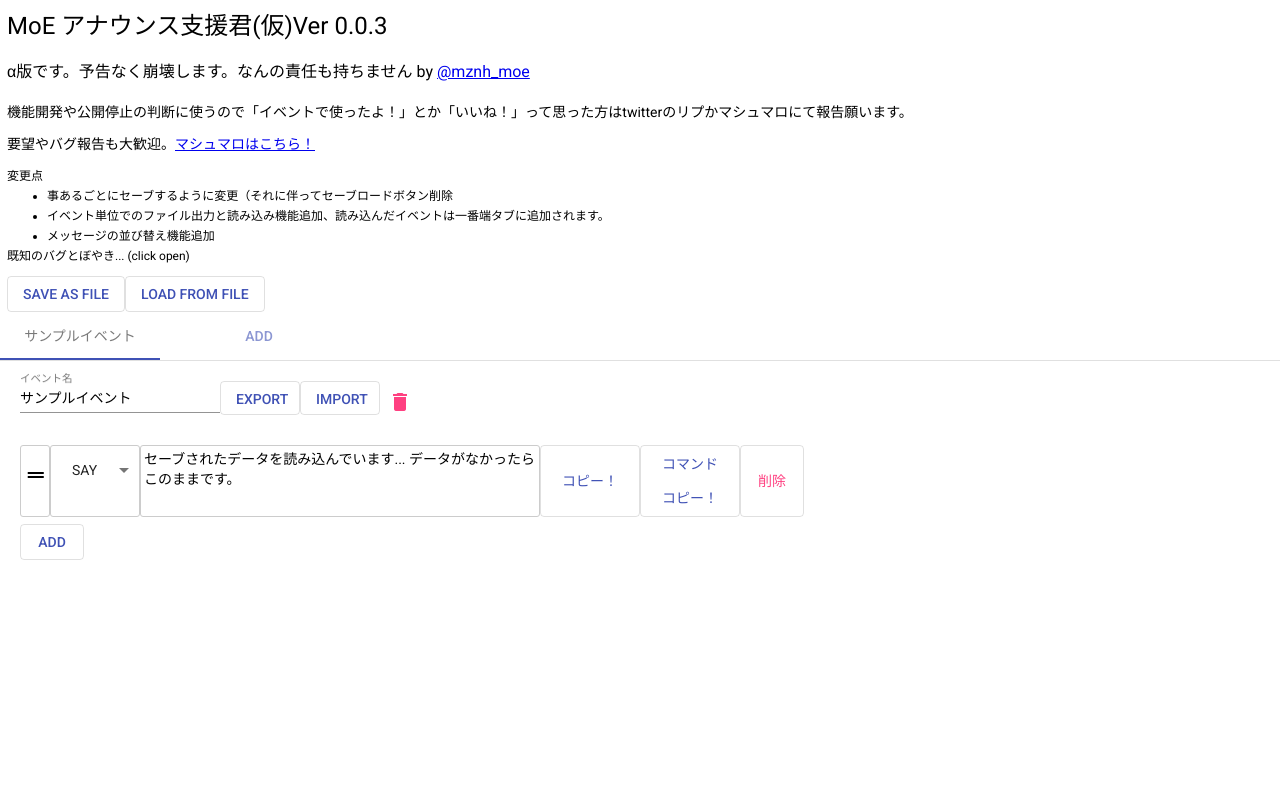
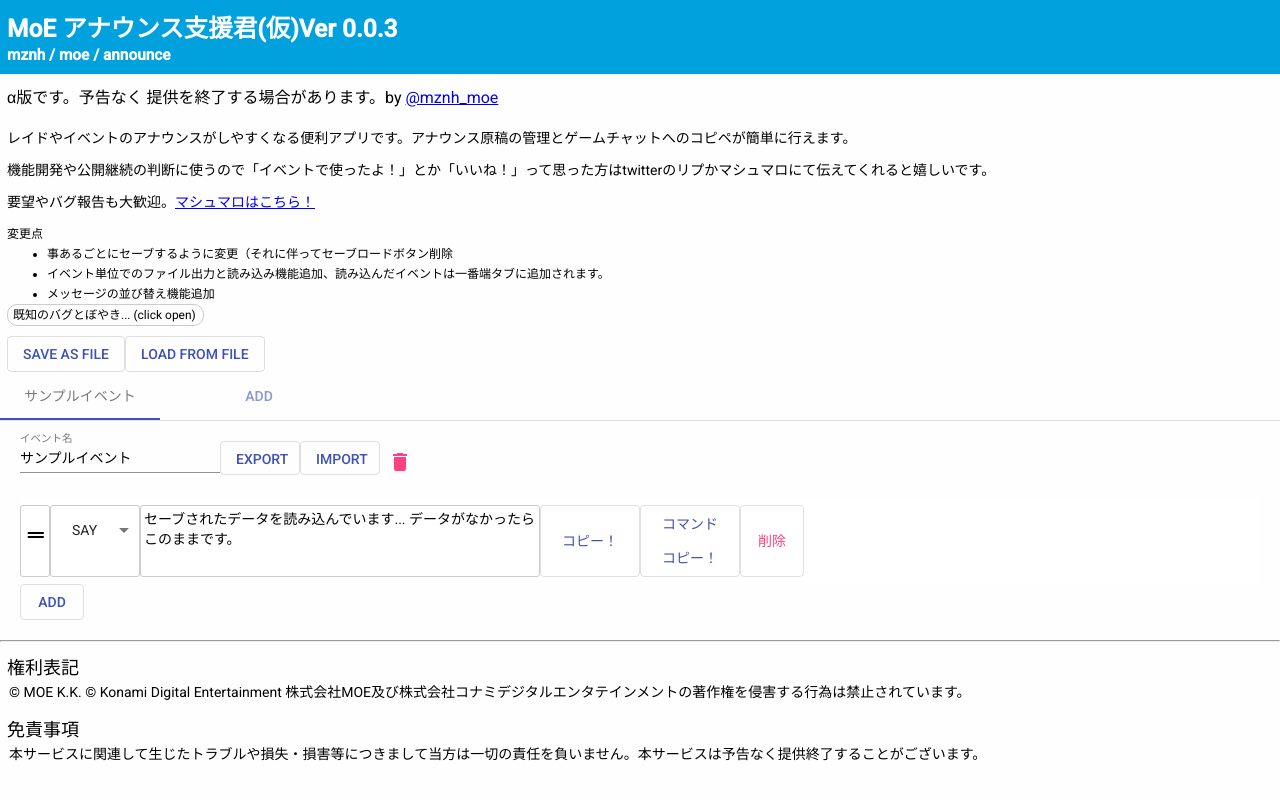
Before and after one commit to mznh/moe-announce-helper, an Angular app: page / in a window 1280 px wide. Shown: the top 800 px of the page. Built offline with nearby package versions, Linux system fonts and the light colour scheme.

Commit message:
見た目の調整と権利表記、免責事項の追加

```diff
--- a/src/app/main-page/main-page.component.css
+++ b/src/app/main-page/main-page.component.css
@@ -2,11 +2,47 @@
 .main-body {
 }
 .main-header {
+  background: #00A1DD;
+  margin: 0px;
+  padding: 7px;
+  height: 60px;
+}
+.main-header-title {
+  padding-top: 6px;
+}
+.main-header-title h1 {
+  font-weight: bolder;
+  font-size: 1.75em;
+  margin: 0px;
+  color: #FEFEFE;
+}
+.main-header-navigation {
+  font-weight: bold;
+  font-size: 1.1em;
+  color: #FEFEFE;
+}
+.main-header-navigation a,
+.main-header-navigation a:visited{
+  color: #FEFEFE;
+  text-decoration: none;
+}
+.main-header-navigation a:hover {
+  text-decoration: underline;
+}
+
+.main-header-description {
   margin: 10px 7px;
 }
 .main-update-list p,ul{
   margin: 0px;
   font-size: 12px;
+}
+
+.main-bug-button {
+  width: 190px;
+  padding-left: 5px;
+  border: 1px solid #CCCCCC;
+  border-radius: 10px;
 }
 
 .main-bug-list p,ul{
@@ -38,3 +74,27 @@
   font-size: 32px;
   height: 50px;
 }
+
+
+
+
+/* footer */
+/* component わけたほうがいい*/
+.main-footer-body {
+  font-size: 10pt;
+}
+
+.main-footer-right, .main-footer-disclaimer{
+  padding: 7px;
+}
+.main-footer-right-title, .main-footer-disclaimer-title {
+  font-size: 18px;
+  padding: 0px;
+  margin: 0px;
+}
+.main-footer-right-body p,
+.main-footer-disclaimer-body p {
+  font-size: 14px;
+  padding: 0px;
+  margin: 2px;
+}
--- a/src/app/main-page/main-page.component.html
+++ b/src/app/main-page/main-page.component.html
@@ -2,9 +2,18 @@
 
 <div class="main-body">
   <div class="main-header">
-    <h1>MoE アナウンス支援君(仮)Ver 0.0.3</h1>
-    <h3>α版です。予告なく崩壊します。なんの責任も持ちません by <a  href="https://twitter.com/mznh_moe">@mznh_moe</a></h3>
-    <p>機能開発や公開停止の判断に使うので「イベントで使ったよ！」とか「いいね！」って思った方はtwitterのリプかマシュマロにて報告願います。</p>
+    <div class="main-header-title">
+      <h1>MoE アナウンス支援君(仮)Ver 0.0.3</h1>
+    </div>
+    <div class="main-header-navigation">
+      <a href="https:www.mznh.jp/">mznh</a> / <a href="https:www.mznh.jp/moe/">moe</a> / announce
+    </div>
+  </div>
+  <div class="main-header-description">
+    <h3>α版です。予告なく 提供を終了する場合があります。by <a  href="https://twitter.com/mznh_moe">@mznh_moe</a></h3>
+    <p>レイドやイベントのアナウンスがしやすくなる便利アプリです。アナウンス原稿の管理とゲームチャットへのコピペが簡単に行えます。
+    </p>
+    <p>機能開発や公開継続の判断に使うので「イベントで使ったよ！」とか「いいね！」って思った方はtwitterのリプかマシュマロにて伝えてくれると嬉しいです。</p>
     <p>要望やバグ報告も大歓迎。<a href="https://marshmallow-qa.com/mznh_moe">マシュマロはこちら！</a></p>
     <div class="main-update-list">
       <p>変更点</p>
@@ -16,10 +25,10 @@
     </div>
     <div class="main-bug-list">
 
-      <div (click)="openBugBoyaki()" *ngIf="!bugBoyakiIsOpend">
+      <div class="main-bug-button" (click)="openBugBoyaki()" *ngIf="!bugBoyakiIsOpend">
         <p>既知のバグとぼやき... (click open)</p>
       </div>
-      <div (click)="closeBugBoyaki()" *ngIf="bugBoyakiIsOpend">
+      <div class="main-bug-button" (click)="closeBugBoyaki()" *ngIf="bugBoyakiIsOpend">
         <p>既知のバグとぼやき (click close)</p>
       </div>
       <div *ngIf="bugBoyakiIsOpend">
@@ -73,6 +82,23 @@
       </mat-tab>
     </mat-tab-group>
   </div>
+  <div class="main-footer">
+    <hr>
+    <div class="main-footer-body">
+      <div class="main-footer-right">
+        <h4 class="main-footer-right-title"> 権利表記 </h4>
+        <div class="main-footer-right-body">
+          <p> © MOE K.K. © Konami Digital Entertainment 株式会社MOE及び株式会社コナミデジタルエンタテインメントの著作権を侵害する行為は禁止されています。 </p>
+        </div>
+      </div>
+      <div class="main-footer-disclaimer">
+        <h4 class="main-footer-disclaimer-title"> 免責事項 </h4>
+        <div class="main-footer-disclaimer-body">
+          <p> 本サービスに関連して生じたトラブルや損失・損害等につきまして当方は一切の責任を負いません。本サービスは予告なく提供終了することがございます。 </p>
+        </div>
+      </div>
+    </div>
+  </div>
 </div>
 
 <!-- <button mat-stroked-button color="primary" (click)="clearData()">DEBUG_DATA_CLEAR</button> -->
--- a/src/styles.css
+++ b/src/styles.css
@@ -3,4 +3,9 @@
 @import '~@angular/material/prebuilt-themes/indigo-pink.css';
 
 html, body { height: 100%; }
-body { margin: 0; font-family: Roboto, "Helvetica Neue", sans-serif; }
+body {
+  margin: 0;
+	font-family: "Montserrat", -apple-system, BlinkMacSystemFont, "Segoe UI", Roboto, "Helvetica Neue", Arial, "Noto Sans", sans-serif, "Apple Color Emoji", "Segoe UI Emoji", "Segoe UI Symbol", "Noto Color Emoji";
+	background: #FEFEFE;
+	font-color: #212529;
+}
```
